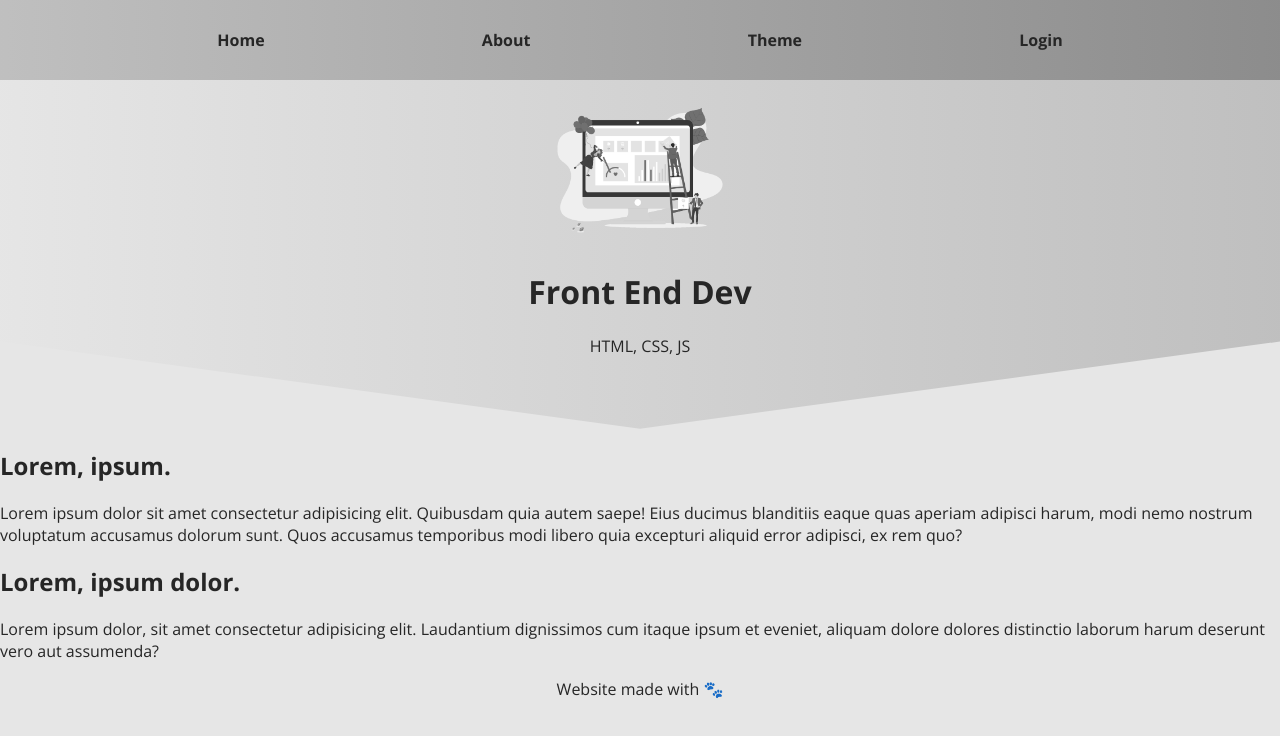
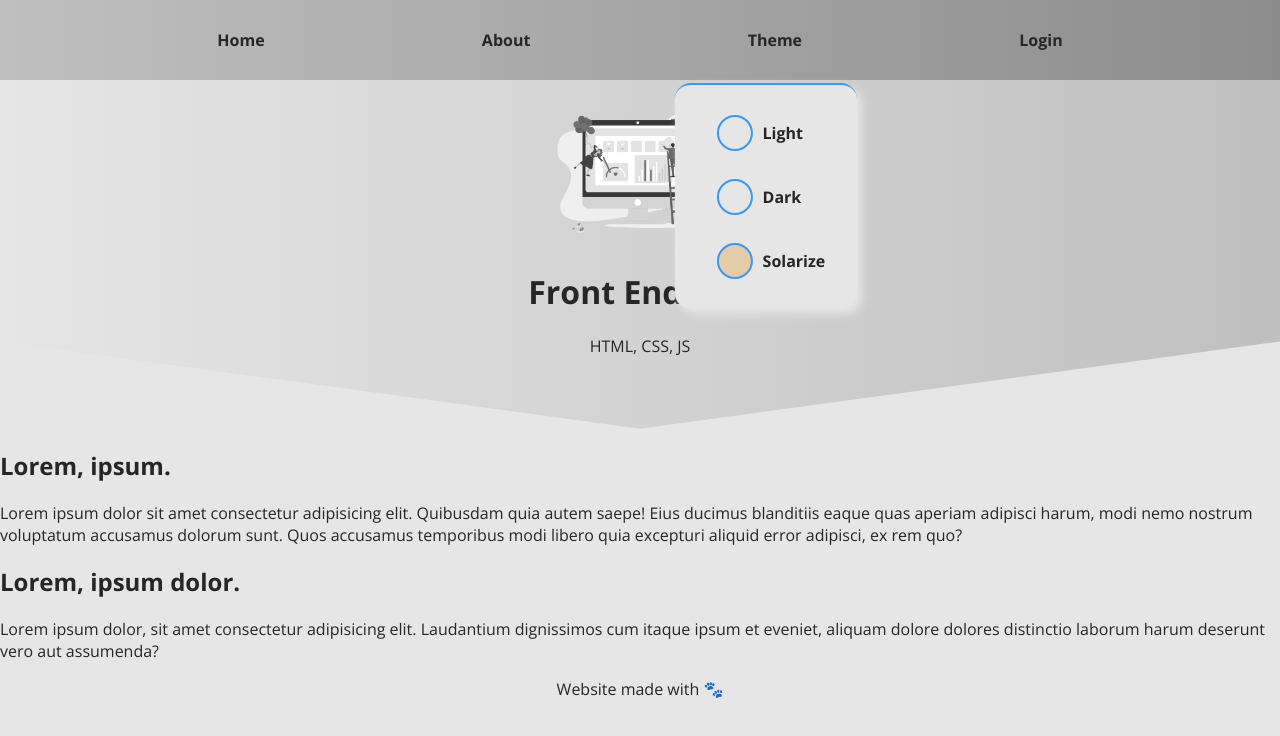
Before and after one commit to edouardmisset/lightDarkThemes, a plain HTML site: page index.html in a window 1280 px wide. Drawn offline with nearby package versions, Linux system fonts and the light colour scheme.

Commit message:
changed dropdown to vertical

```diff
--- a/style.css
+++ b/style.css
@@ -114,18 +114,17 @@ header {
 
 .dropdown {
   position: absolute;
-  opacity: 0; /* TODO Reset to 0*/
-  z-index: -1; /* TODO ReSet to -1*/
+  opacity: 1; /* TODO Reset to 0*/
+  z-index: 2; /* TODO ReSet to -1*/
   border-top: 2px solid var(--border-color);
   background: var(--bg);
   border-radius: 1rem;
 
   display: grid;
-  grid-template-columns: 1fr 1fr 1fr;
+  grid-template-rows: 1fr 1fr 1fr;
   align-items: center;
-  height: 4rem;
   margin-top: 2rem;
-  padding: 0 1rem;
+  padding: 1rem;
 
   box-shadow: 5px 5px 10px var(--bg-dropdown);
   transform: translateX(-40%);
```
